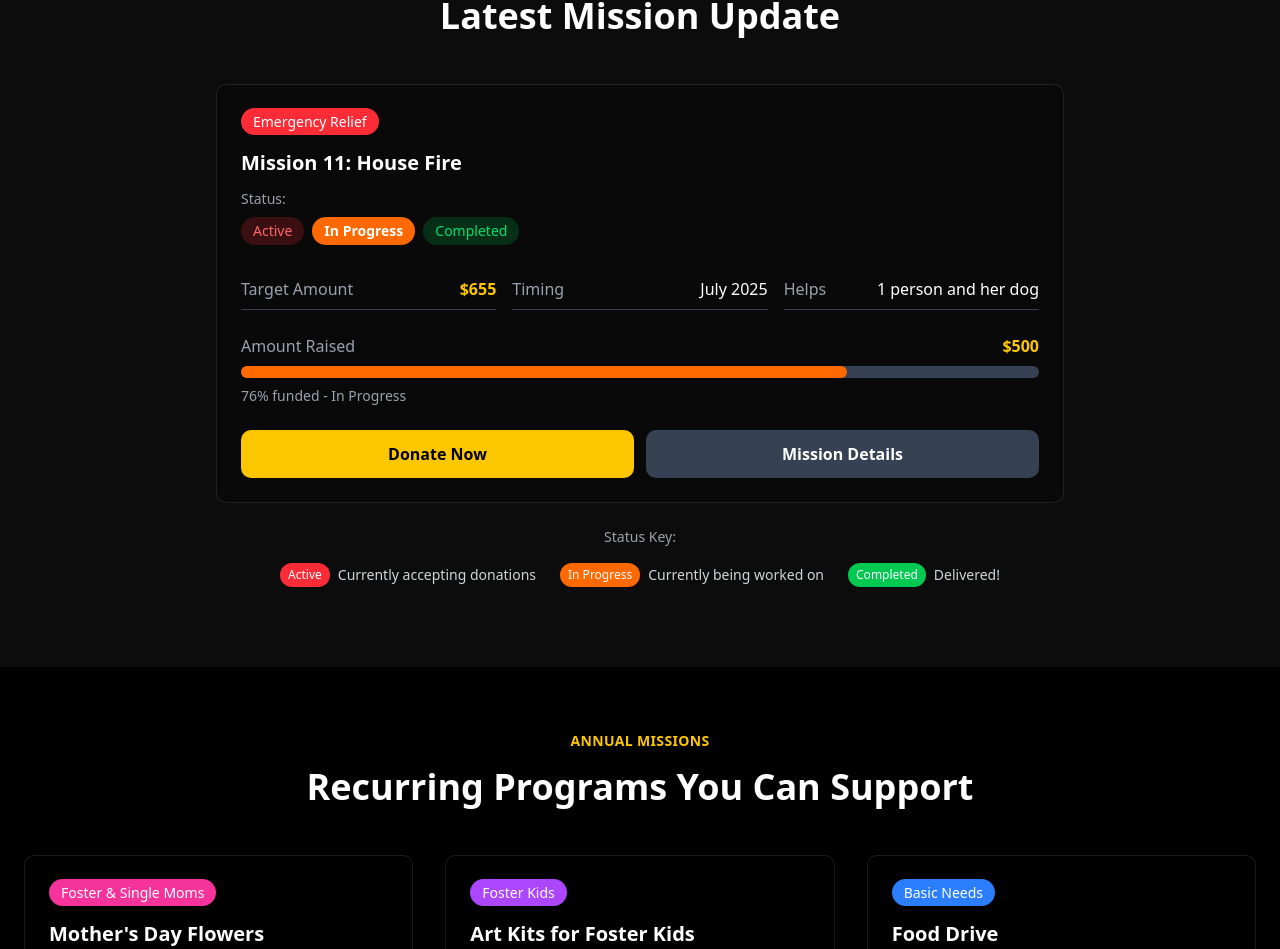
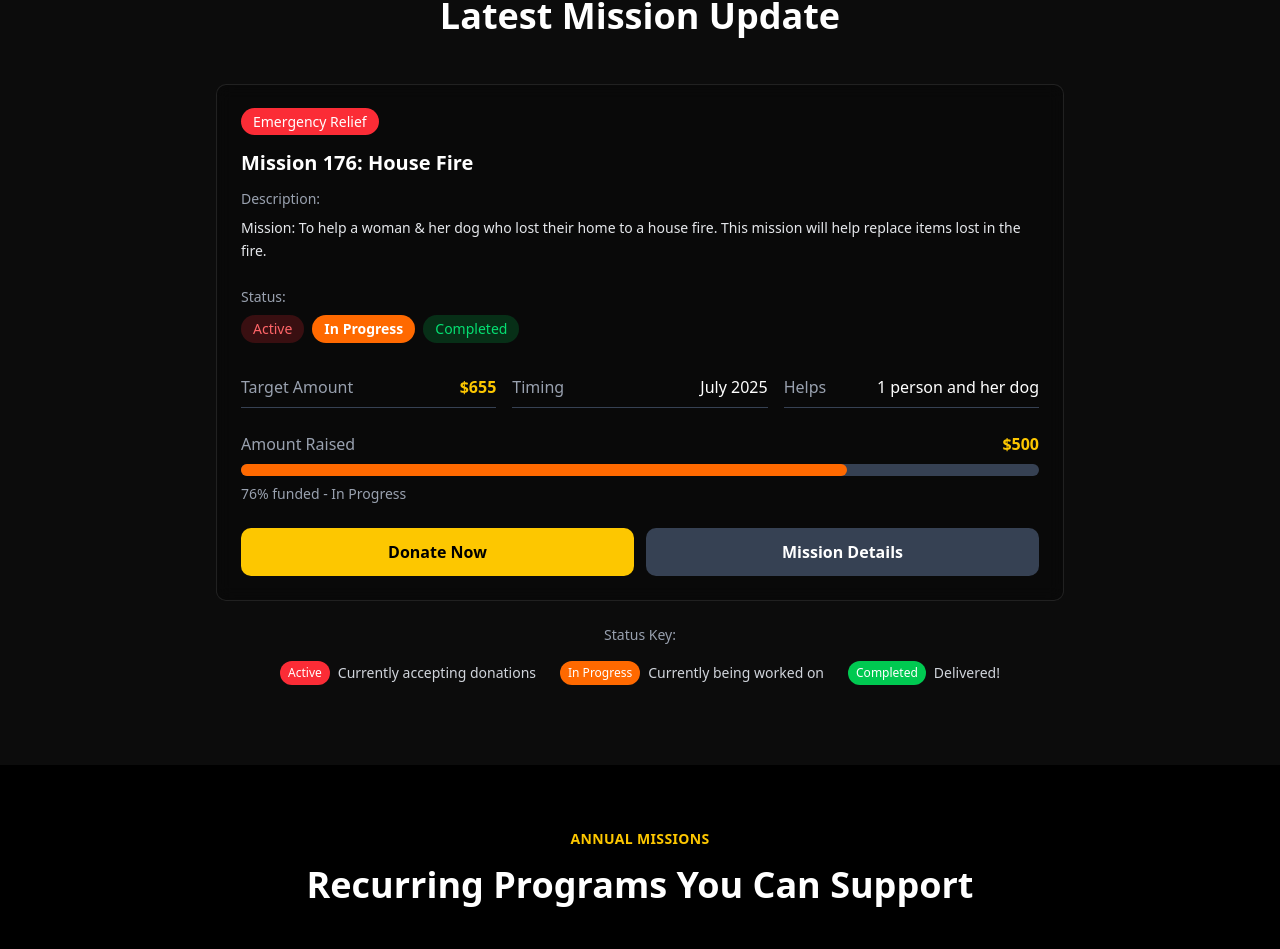
Before and after one commit to kindsquad/kind-squad-humanity-2.0, a React (Vite) app: page / in a window 1280 px wide. Shown: the part 1001-1950 px from the top of the page. Built offline with nearby package versions, Linux system fonts and the light colour scheme.

Commit message:
Update Mission Spotlight: Mission 176 with detailed description for house fire relief

```diff
--- a/src/components/MissionSpotlight.jsx
+++ b/src/components/MissionSpotlight.jsx
@@ -18,7 +18,14 @@ export default function MissionSpotlight() {
             </span>
           </div>
 
-          <h4 className="text-xl font-bold text-white mb-3">Mission 11: House Fire</h4>
+          <h4 className="text-xl font-bold text-white mb-3">Mission 176: House Fire</h4>
+
+          <div className="mb-6">
+            <p className="text-gray-400 text-sm mb-2">Description:</p>
+            <p className="text-gray-200 text-sm leading-relaxed mb-4">
+              Mission: To help a woman & her dog who lost their home to a house fire. This mission will help replace items lost in the fire.
+            </p>
+          </div>
 
           <div className="mb-6">
             <p className="text-gray-400 text-sm mb-2">Status:</p>
```
Also changed, not shown: 4 other files (tests, documents, lock files or other folders).
